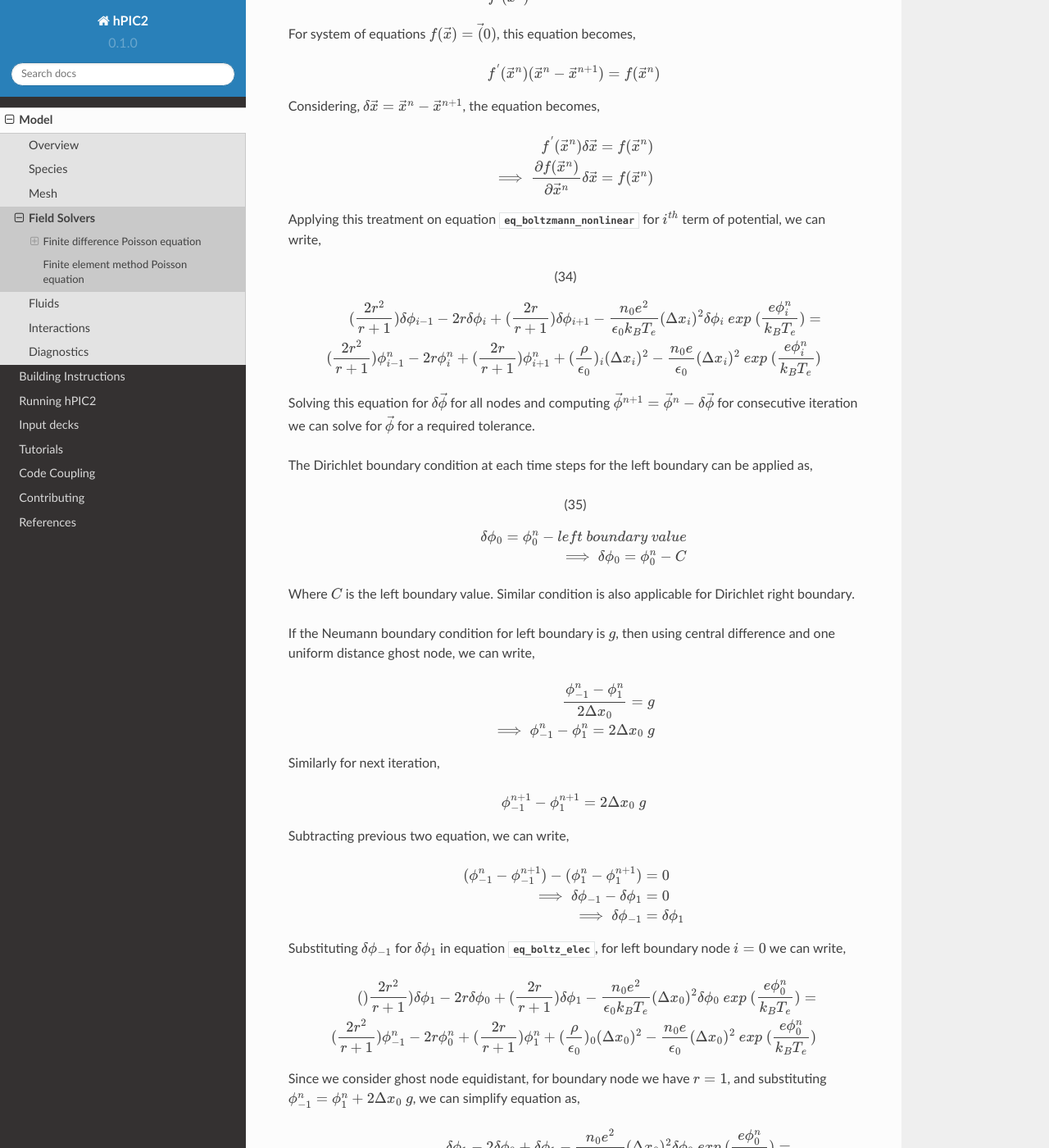
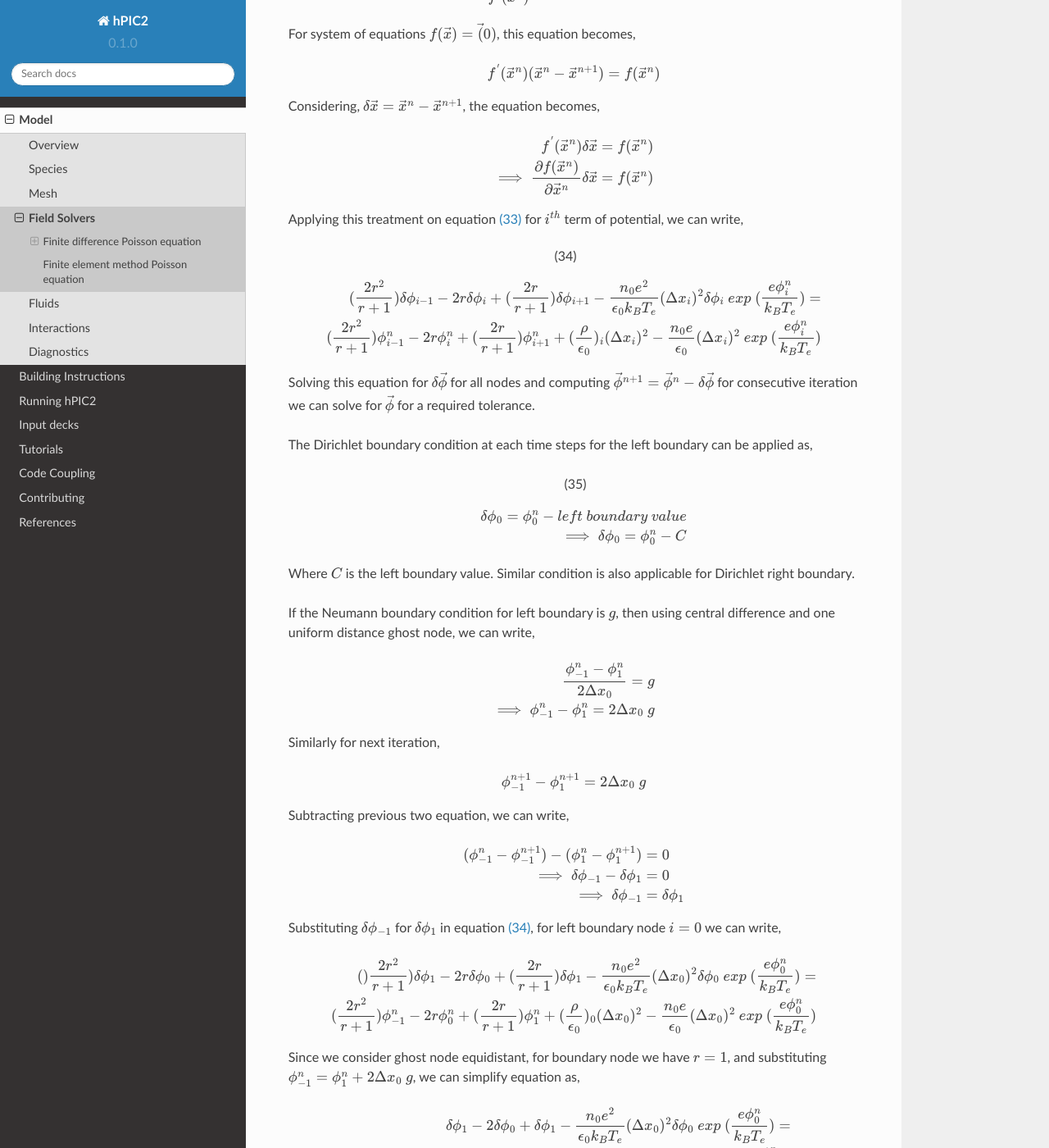
Before and after one commit to lcpp-org/hpic2doc, a Sphinx documentation site: the page built from docs/source/field_solvers.rst, in a window 1280 px wide and 1400 px high, scrolled down 7303 px. Shown: the whole window at 82% size. Built offline with Sphinx 7.4.7 and the Read the Docs theme 2.0.0, drawn with Linux system fonts in a browser that asks for light colours.

Commit message:
Fixed equation label formatting

```diff
--- a/docs/source/field_solvers.rst
+++ b/docs/source/field_solvers.rst
@@ -342,7 +342,7 @@ Similar treatment at right boundary gives,
 Therefore the :math:`A\vec x = \vec b` system of equations will be,
 
 .. math::
-    :label: `eq_2nddev24`
+    :label: eq_2nddev24
 
     \begin{vmatrix}
     -2&2&0&0&..&..&..&0\\
@@ -398,7 +398,7 @@ Following similar treatment for nonuniform mesh, using equation :eq:`eq_2nddev11
 Considering :math:`\vec \phi = (\phi_0, \phi_1, ....., \phi_{n-1})^t`, we need to solve the following equation for :math:`\phi_i`,
 
 .. math::
-    :label: `eq_boltzmann_nonlinear`
+    :label: eq_boltzmann_nonlinear
 
     F_i(\vec{\phi}) =  (\frac{2r^2}{r+1})\phi_{i-1}-2r\phi_i+(\frac{2r}{r+1})\phi_{i+1} + (\frac{\rho}{\epsilon_0})_i (\Delta x_i)^2 - \frac{n_0 e}{\epsilon_0} (\Delta x_i)^2 \ exp\ (\frac{e\phi_i}{k_B T_e})
 
@@ -426,7 +426,7 @@ Considering, :math:`\delta \vec x = \vec x^n - \vec x^{n+1}`, the equation becom
 Applying this treatment on equation :eq:`eq_boltzmann_nonlinear` for :math:`i^{th}` term of potential, we can write,
 
 .. math::
-    :label: `eq_boltz_elec`
+    :label: eq_boltz_elec
 
     (\frac{2r^2}{r+1})\delta \phi_{i-1}-2r\delta \phi_i+(\frac{2r}{r+1})\delta \phi_{i+1} - \frac{n_0 e^2}{\epsilon_0 k_B T_e} (\Delta x_i)^2 \delta \phi_i \ exp\ (\frac{e\phi^n_i}{k_B T_e}) = \notag \\ (\frac{2r^2}{r+1})\phi^n_{i-1}-2r\phi^n_i+(\frac{2r}{r+1})\phi^n_{i+1} + (\frac{\rho}{\epsilon_0})_i (\Delta x_i)^2 - \frac{n_0 e}{\epsilon_0} (\Delta x_i)^2 \ exp\ (\frac{e\phi^n_i}{k_B T_e})
 
@@ -436,7 +436,7 @@ we can solve for :math:`\vec \phi` for a required tolerance.
 The Dirichlet boundary condition at each time steps for the left boundary can be applied as,
 
  .. math::
-     :label: `eq_dirichlet`
+     :label: eq_dirichlet
 
      \delta \phi_0 = \phi^n_0 - left\ boundary\ value \notag \\
      \implies \delta \phi_0 = \phi^n_0 - C
```
